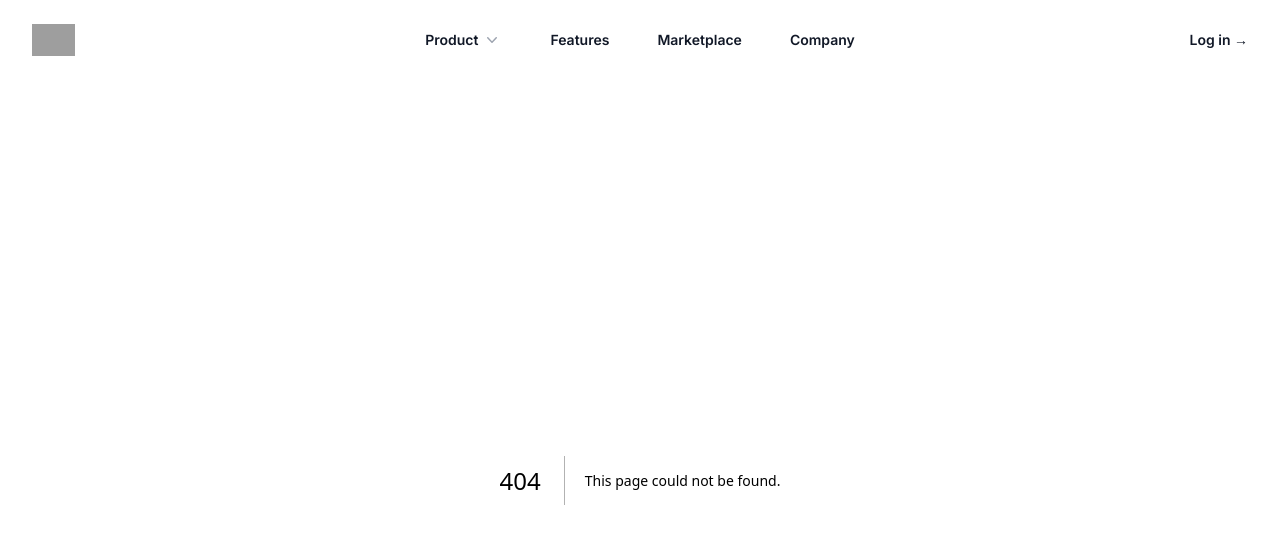
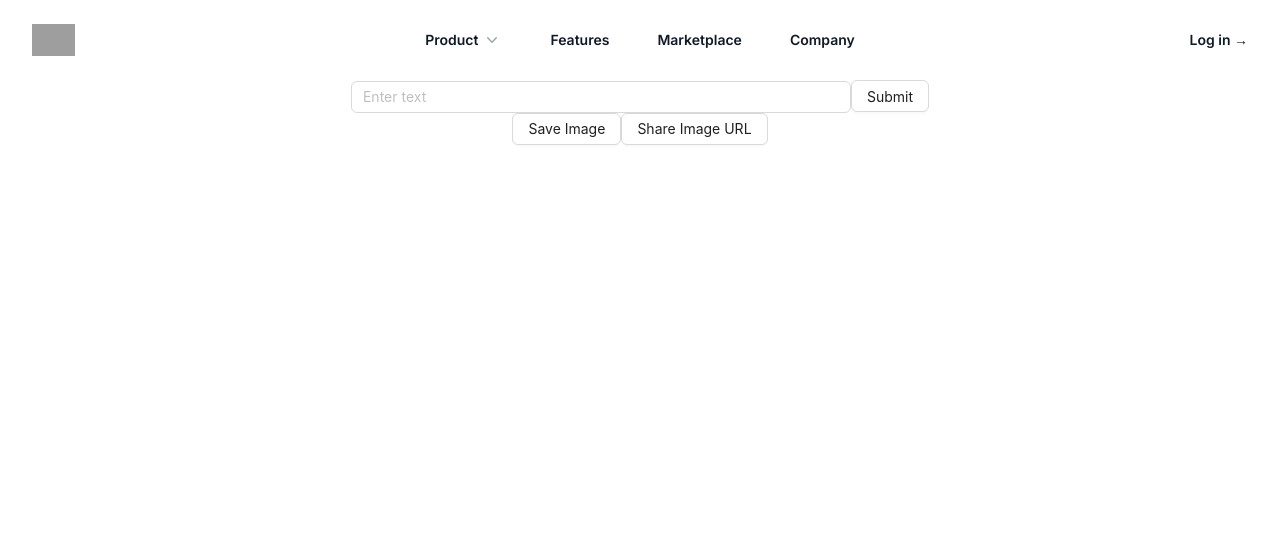
Before and after one commit to phuthannet/project-font, a Next.js app: page /genimage in a window 1280 px wide. Before the commit this address had no page. Shown: the top 544 px of the page. Built offline with nearby package versions, Linux system fonts and the light colour scheme; grey boxes are pictures that could not be loaded.

Commit message:
commit page genimage can use API devBank

```diff
--- /dev/null
+++ b/app/genimage/action.js
@@ -0,0 +1,21 @@
+import axios from 'axios';
+
+export default async function actionModelStableDiffusion(inputText) {
+  try {
+    const response = await axios.post(
+      'https://api-inference.huggingface.co/models/runwayml/stable-diffusion-v1-5',
+      { inputs: inputText },
+      {
+        headers: {
+          'Content-Type': 'application/json',
+          Authorization: 'Bearer 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',
+        },
+        responseType: 'arraybuffer', // กำหนดให้ responseType เป็น 'arraybuffer'
+      }
+    );
+    const imageUrl = URL.createObjectURL(new Blob([response.data], { type: 'image/jpeg' }));
+    return imageUrl; // ส่งกลับ URL ของรูปภาพ
+  } catch (error) {
+    throw new Error('Error fetching data:', error);
+  }
+}
--- /dev/null
+++ b/app/genimage/page.css
@@ -0,0 +1,25 @@
+.card{
+    display: flex;
+    justify-content: center;
+
+}
+.card-text{
+    justify-content: center;
+}
+.card-text .ant-input{
+    width: 500px;
+}
+.gen-image .ant-image{
+    display: flex;
+    justify-content: flex-end;
+    padding: 1%;
+    height: 95%;
+}
+.Button-saveimage{
+    display: flex;
+    justify-content: center;
+}
+.gen-image .ant-spin{
+    display: flex;
+    justify-content: center;
+}
--- /dev/null
+++ b/app/genimage/page.js
@@ -0,0 +1,70 @@
+"use client";
+import { useState } from "react";
+import action from './action';
+import { Button , Input , Image , Spin } from "antd";
+import './page.css'
+
+export default function Page() {
+  const [inputText, setInputText] = useState('');
+  const [loading, setLoading] = useState(false);
+  const [error, setError] = useState(null);
+  const [imageUrl, setImageData] = useState(null); // เปลี่ยน imageData เป็น imageUrl
+
+const fetchData = async () => {
+    setLoading(true);
+    try {
+        const data = await action(inputText);
+      setImageData(data);
+    } catch (error) {
+      console.error('Error fetching data:', error);
+      setError(error);
+    } finally {
+      setLoading(false);
+    }
+  };
+
+  const handleInputChange = (event) => {
+    setInputText(event.target.value);
+  };
+
+  const handleSubmit = () => {
+    fetchData();
+  };
+
+  const handleSaveImageToDevice = () => {
+    if (imageUrl) { // ตรวจสอบว่ามี URL ของรูปภาพหรือไม่
+      const link = document.createElement('a');
+      link.href = imageUrl;
+      link.download = 'result_image.jpg';
+      document.body.appendChild(link);
+      link.click();
+      document.body.removeChild(link);
+    }
+  };
+
+  const handleShareImageUrl = () => {
+    if (imageUrl) { // ตรวจสอบว่ามี URL ของรูปภาพหรือไม่
+      alert('Share URL: ' + imageUrl);
+    }
+  };
+
+  return (
+    <div className="card">
+      <header >
+        <div className="card-text">
+        <Input type="text" value={inputText} onChange={handleInputChange} placeholder="Enter text" />
+        <Button onClick={handleSubmit}>Submit</Button>
+        </div>
+        <div className="gen-image">
+        {loading && <Spin></Spin>}
+        {error && <p>Error: {error.message}</p>}
+        {imageUrl && <Image src={imageUrl} width={"max-width"} height={"max-height"} />} {/* ใช้ <img> แทน Image จาก Next.js */}
+        </div>
+        <div className="Button-saveimage">
+        <Button onClick={handleSaveImageToDevice}>Save Image</Button>
+        <Button onClick={handleShareImageUrl}>Share Image URL</Button>
+            </div>
+      </header>
+    </div>
+  );
+}
--- /dev/null
+++ b/app/history/page.js
@@ -0,0 +1,10 @@
+"use client";
+
+export default function page(){
+    return(
+    <div>
+        helle world
+    </div>
+    )
+
+}
--- a/package.json
+++ b/package.json
@@ -9,6 +9,8 @@
     "lint": "next lint"
   },
   "dependencies": {
+    "@headlessui/react": "^1.7.18",
+    "antd": "^5.15.0",
     "axios": "^1.6.7",
     "next": "14.1.1",
     "react": "^18",
```
Also changed, not shown: 1 other file (tests, documents, lock files or other folders).
